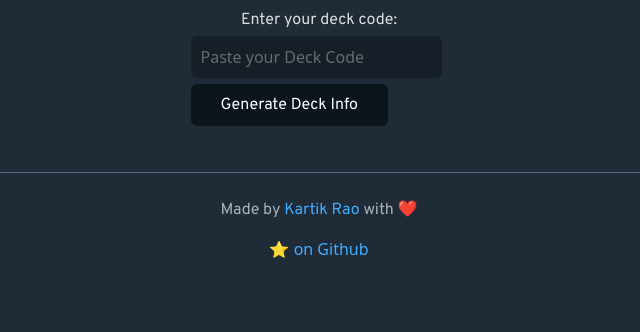
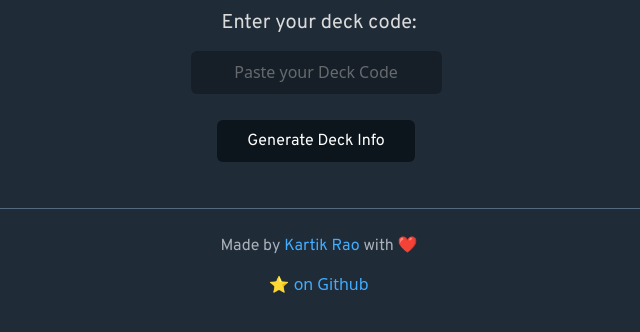
Before and after one commit to kr40/hsdeckgen, a plain HTML site: page index.html in a window 1280 px wide. Shown: the part 96-428 px from the top of the page, without its empty margins (321-961 px from the left). Drawn offline with nearby package versions, Linux system fonts and the light colour scheme.

Commit message:
Changed some css

```diff
--- a/style.css
+++ b/style.css
@@ -101,3 +101,23 @@ footer {
 .copyDeckCode {
 	display: none;
 }
+
+form {
+	display: flex;
+	flex-direction: column;
+	align-items: center;
+	justify-content: center;
+}
+
+form button {
+	margin-top: 20px; /* Add margin-top for some spacing */
+}
+
+form input {
+	margin-top: 10px; /* Add margin-top for some spacing */
+	text-align: center;
+}
+
+form label {
+	font-size: 20px; /* Add margin-top for some spacing */
+}
```
